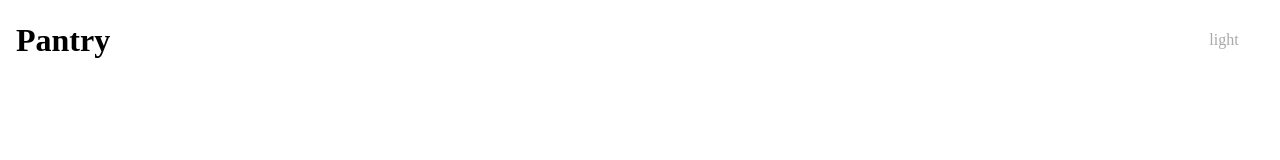
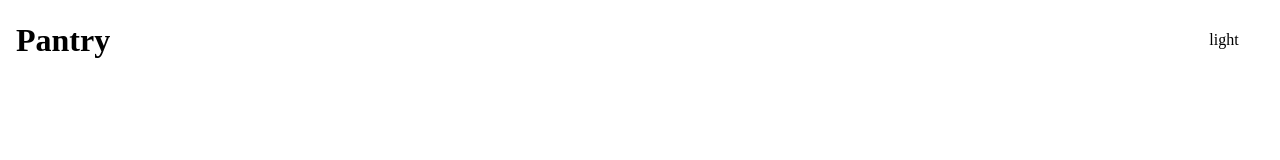
Before and after one commit to parbots/pantry, a Next.js app: page / in a window 1280 px wide. Shown: the top 160 px of the page. Built offline with nearby package versions, Linux system fonts and the light colour scheme.

Commit message:
Adjust ThemeToggle button colors

```diff
--- a/components/ThemeToggle/ThemeToggle.module.css
+++ b/components/ThemeToggle/ThemeToggle.module.css
@@ -12,7 +12,7 @@
     border: none;
     border-radius: 0.5rem;
 
-    color: var(--highlight);
+    color: var(--color);
     background-color: var(--background);
 
     transition: color 0.3s, background 0.3s;
@@ -20,5 +20,5 @@
 
 .button:hover {
     color: var(--background);
-    background-color: var(--highlight);
+    background-color: var(--color);
 }
```
